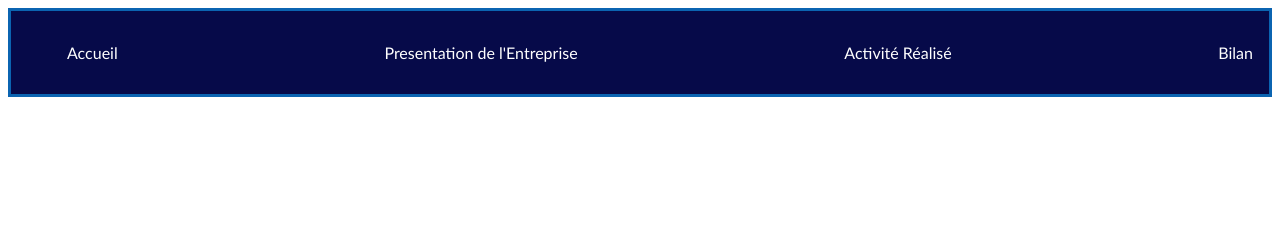
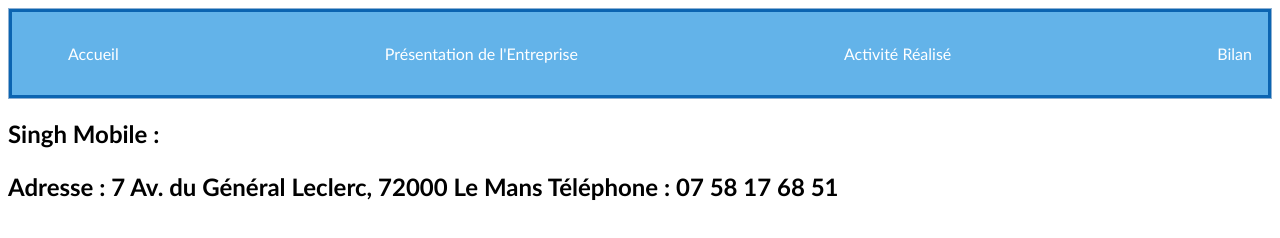
Before and after one commit to radhamPrime/site_premiere_ciel, a plain HTML site: page presentation.html in a window 1280 px wide. Drawn offline with Linux system fonts and the light colour scheme.

Commit message:
quelque ajustement

```diff
--- a/css/style.css
+++ b/css/style.css
@@ -1,6 +1,6 @@
 /* styles.css */
 .navbar {
-    background-color: #060a49;
+    background-color:rgb(99, 179, 233);
     padding: 1rem;
     border-style:solid;
     color:#0b64b1
@@ -28,3 +28,14 @@ main{
     font-family: 'Gill Sans', 'Gill Sans MT', Calibri, 'Trebuchet MS', sans-serif;
 
 }
+section {
+    background: linear-gradient(135deg, #186f85 0%, #73e1f5 100%);
+    border: 1px solid #8db0d3;
+    transition: transform 0.3s ease, box-shadow 0.3s ease;
+}
+section:hover{
+background-color:rgb(99, 179, 233);
+padding: 1rem;
+transform: translateY(-5px);
+box-shadow: 0 8px 15px rgba(0, 0, 0, 0.15);
+}
--- a/presentation.html
+++ b/presentation.html
@@ -10,7 +10,7 @@
       <nav class="navbar">
        <ul class="nav-links">
                <li> <a href="index.html">Accueil</a></li>
-               <li> <a href="presentation.html">Presentation de l'Entreprise</a> </li>
+               <li> <a href="presentation.html">Présentation de l'Entreprise</a> </li>
                <li> <a href="activite.html"> Activité Réalisé </a> </li>
                <li> <a href="bilan.html"> Bilan </a> </li>
        </ul>
@@ -18,7 +18,8 @@
     </section>
    </header>
     <main>
-      <h2></h2>
+      <h2>Singh Mobile :<p>Adresse : 7 Av. du Général Leclerc, 72000 Le Mans
+Téléphone : 07 58 17 68 51 <br> </p> </h2>
     </main>
 </body>
 </html>
```
Also changed, not shown: index.html (+3 -2 lines).
